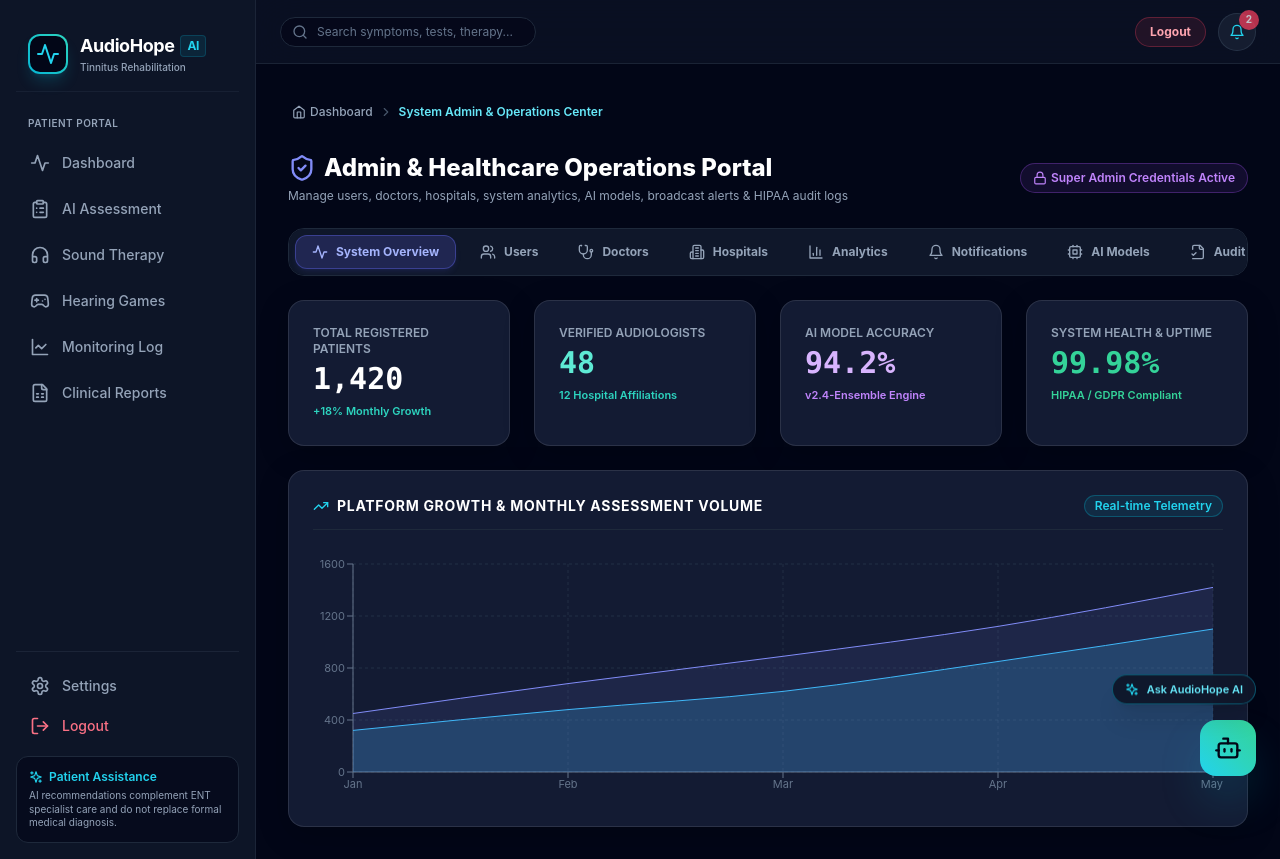
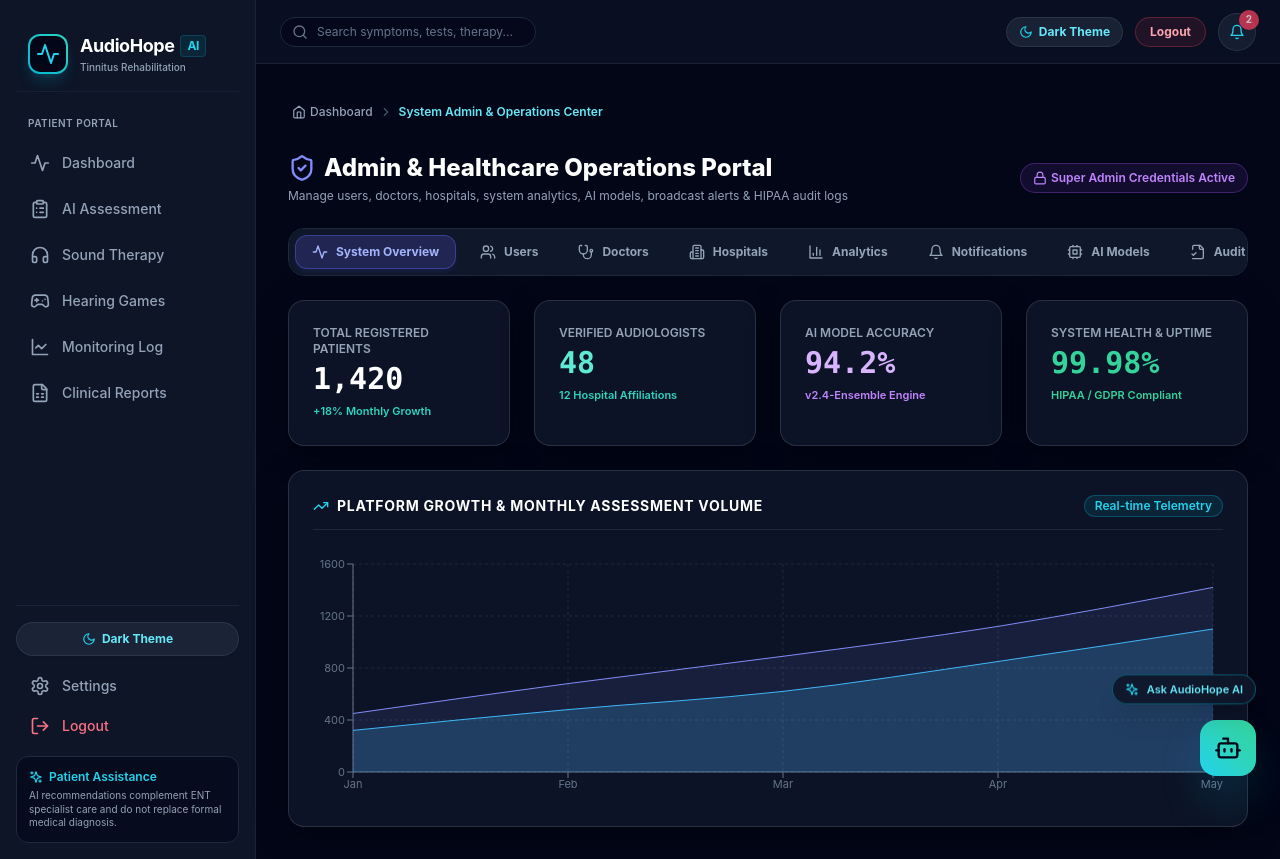
Before and after one commit to lakshanasri30-agal/Audiohope-AI, a Next.js app: page /admin in a window 1280 px wide. Built offline with nearby package versions, Linux system fonts and the light colour scheme; sample sign-in values are in the browser's storage.

Commit message:
Add dynamic Dark & Light Theme Switcher with theme state persistence

```diff
--- a/app/globals.css
+++ b/app/globals.css
@@ -5,76 +5,67 @@
 @layer base {
   :root {
     --bg-primary: #0b132b;
-    --bg-card: rgba(28, 37, 65, 0.7);
-    --bg-card-border: rgba(255, 255, 255, 0.1);
+    --bg-card: rgba(15, 23, 42, 0.85);
+    --bg-card-border: rgba(255, 255, 255, 0.12);
     --text-primary: #f8fafc;
     --text-secondary: #94a3b8;
-    --accent-cyan: #11b5e4;
-    --accent-teal: #06d6a0;
+  }
+
+  .dark {
+    --bg-primary: #0b132b;
+    --bg-card: rgba(15, 23, 42, 0.85);
+    --bg-card-border: rgba(255, 255, 255, 0.12);
+    --text-primary: #f8fafc;
+    --text-secondary: #94a3b8;
   }
 
   .light {
-    --bg-primary: #f0f4f8;
-    --bg-card: rgba(255, 255, 255, 0.85);
-    --bg-card-border: rgba(0, 0, 0, 0.08);
+    --bg-primary: #f4f7fb;
+    --bg-card: #ffffff;
+    --bg-card-border: #e2e8f0;
     --text-primary: #0f172a;
-    --text-secondary: #64748b;
-    --accent-cyan: #0284c7;
-    --accent-teal: #0d9488;
+    --text-secondary: #475569;
   }
 
   body {
     background-color: var(--bg-primary);
     color: var(--text-primary);
-    font-family: 'Inter', system-ui, sans-serif;
+    font-family: 'Inter', system-ui, -apple-system, sans-serif;
     min-height: 100vh;
     overflow-x: hidden;
-    transition: background-color 0.3s ease, color 0.3s ease;
+    transition: background-color 0.25s ease, color 0.25s ease;
   }
 }
 
-/* Glassmorphism utilities */
-.glass-panel {
-  background: var(--bg-card);
+/* Dark Mode Glassmorphism Panel */
+.dark .glass-panel {
+  background: rgba(15, 23, 42, 0.85);
   backdrop-filter: blur(16px);
   -webkit-backdrop-filter: blur(16px);
-  border: 1px solid var(--bg-card-border);
-  box-shadow: 0 8px 32px 0 rgba(0, 0, 0, 0.2);
+  border: 1px solid rgba(255, 255, 255, 0.12);
+  box-shadow: 0 8px 32px 0 rgba(0, 0, 0, 0.37);
+  color: #f8fafc;
 }
 
-.glass-panel-hover {
-  transition: all 0.3s cubic-bezier(0.4, 0, 0.2, 1);
-}
-.glass-panel-hover:hover {
+.dark .glass-panel-hover:hover {
   transform: translateY(-2px);
   box-shadow: 0 12px 40px 0 rgba(17, 181, 228, 0.25);
   border-color: rgba(17, 181, 228, 0.4);
 }
 
-/* Gradient texts & buttons */
-.gradient-text-cyan {
-  background: linear-gradient(135deg, #38bdf8 0%, #06d6a0 100%);
-  -webkit-background-clip: text;
-  -webkit-text-fill-color: transparent;
+/* Light Mode Enterprise Clinical Card */
+.light .glass-panel {
+  background: #ffffff;
+  border: 1px solid #e2e8f0;
+  box-shadow: 0 1px 3px 0 rgba(0, 0, 0, 0.05), 0 1px 2px 0 rgba(0, 0, 0, 0.03);
+  border-radius: 1rem;
+  color: #0f172a;
 }
 
-.gradient-btn {
-  background: linear-gradient(135deg, #0284c7 0%, #11b5e4 50%, #06d6a0 100%);
-  transition: all 0.3s ease;
-}
-.gradient-btn:hover {
-  opacity: 0.95;
-  box-shadow: 0 0 25px rgba(17, 181, 228, 0.5);
-}
-
-/* Pulse animation for active sound therapy waves */
-@keyframes pulse-wave {
-  0%, 100% { transform: scale(1); opacity: 0.8; }
-  50% { transform: scale(1.05); opacity: 1; }
-}
-
-.animate-pulse-wave {
-  animation: pulse-wave 3s infinite ease-in-out;
+.light .glass-panel-hover:hover {
+  transform: translateY(-2px);
+  box-shadow: 0 10px 25px -5px rgba(37, 99, 235, 0.12), 0 8px 10px -6px rgba(37, 99, 235, 0.08);
+  border-color: #cbd5e1;
 }
 
 /* Custom Scrollbar */
@@ -83,15 +74,20 @@
   height: 6px;
 }
 
-::-webkit-scrollbar-track {
+.dark ::-webkit-scrollbar-track {
   background: rgba(15, 23, 42, 0.6);
 }
 
-::-webkit-scrollbar-thumb {
+.dark ::-webkit-scrollbar-thumb {
   background: rgba(56, 189, 248, 0.4);
   border-radius: 4px;
 }
 
-::-webkit-scrollbar-thumb:hover {
-  background: rgba(56, 189, 248, 0.7);
+.light ::-webkit-scrollbar-track {
+  background: #f1f5f9;
 }
+
+.light ::-webkit-scrollbar-thumb {
+  background: #94a3b8;
+  border-radius: 4px;
+}
--- a/app/layout.tsx
+++ b/app/layout.tsx
@@ -1,11 +1,12 @@
 import type { Metadata } from 'next';
 import './globals.css';
 import { AuthGuard } from '@/components/layout/AuthGuard';
+import { ThemeProvider } from '@/components/layout/ThemeProvider';
 import { AIChatbotModal } from '@/components/chat/AIChatbotModal';
 
 export const metadata: Metadata = {
   title: 'AudioHope AI - AI Tinnitus Assessment & Rehabilitation Platform',
-  description: 'Production-ready AI healthcare platform for tinnitus assessment, adaptive sound therapy, gamified rehabilitation, and audiologist clinical support.',
+  description: 'Production-ready AI healthcare platform for tinnitus assessment, adaptive sound therapy, gamified rehabilitation, and patient monitoring.',
 };
 
 export default function RootLayout({
@@ -15,11 +16,13 @@ export default function RootLayout({
 }) {
   return (
     <html lang="en" className="dark">
-      <body className="antialiased bg-[#0b132b] text-slate-100 selection:bg-cyan-500 selection:text-white">
-        <AuthGuard>
-          {children}
-          <AIChatbotModal />
-        </AuthGuard>
+      <body className="antialiased font-sans selection:bg-cyan-500 selection:text-white transition-colors duration-200">
+        <ThemeProvider>
+          <AuthGuard>
+            {children}
+            <AIChatbotModal />
+          </AuthGuard>
+        </ThemeProvider>
       </body>
     </html>
   );
--- a/components/layout/Navbar.tsx
+++ b/components/layout/Navbar.tsx
@@ -3,6 +3,7 @@
 import React, { useState } from 'react';
 import { RoleSwitcher } from './RoleSwitcher';
 import { useAppStore } from '@/lib/store';
+import { ThemeToggle } from '@/components/ui/ThemeToggle';
 import { Bell, Search, AlertCircle, CheckCircle2, ShieldAlert } from 'lucide-react';
 
 export const Navbar: React.FC = () => {
@@ -25,8 +26,9 @@ export const Navbar: React.FC = () => {
         </div>
       </div>
 
-      {/* Right Controls: Notifications & Log Out */}
+      {/* Right Controls: Theme Toggle, Notifications & Log Out */}
       <div className="flex items-center gap-3">
+        <ThemeToggle />
 
         {/* Logout Button */}
         <button
--- a/components/layout/Sidebar.tsx
+++ b/components/layout/Sidebar.tsx
@@ -3,6 +3,7 @@
 import React from 'react';
 import Link from 'next/link';
 import { usePathname } from 'next/navigation';
+import { ThemeToggle } from '@/components/ui/ThemeToggle';
 import {
   Activity,
   ClipboardList,
@@ -74,6 +75,7 @@ export const Sidebar: React.FC = () => {
 
       {/* Footer Settings & AI Badge */}
       <div className="space-y-3 pt-4 border-t border-slate-800/80">
+        <ThemeToggle className="w-full justify-center py-2" />
         <div className="flex flex-col gap-1">
           <Link
             href="/settings"
--- /dev/null
+++ b/components/layout/ThemeProvider.tsx
@@ -0,0 +1,27 @@
+'use client';
+
+import React, { useEffect } from 'react';
+import { useAppStore } from '@/lib/store';
+
+export const ThemeProvider: React.FC<{ children: React.ReactNode }> = ({ children }) => {
+  const { isDarkMode } = useAppStore();
+
+  useEffect(() => {
+    const root = document.documentElement;
+    if (isDarkMode) {
+      root.classList.add('dark');
+      root.classList.remove('light');
+      try {
+        localStorage.setItem('theme', 'dark');
+      } catch {}
+    } else {
+      root.classList.add('light');
+      root.classList.remove('dark');
+      try {
+        localStorage.setItem('theme', 'light');
+      } catch {}
+    }
+  }, [isDarkMode]);
+
+  return <>{children}</>;
+};
--- /dev/null
+++ b/components/ui/ThemeToggle.tsx
@@ -0,0 +1,39 @@
+'use client';
+
+import React from 'react';
+import { useAppStore } from '@/lib/store';
+import { Sun, Moon } from 'lucide-react';
+
+interface ThemeToggleProps {
+  className?: string;
+  showLabel?: boolean;
+}
+
+export const ThemeToggle: React.FC<ThemeToggleProps> = ({ className = '', showLabel = true }) => {
+  const { isDarkMode, toggleDarkMode } = useAppStore();
+
+  return (
+    <button
+      onClick={toggleDarkMode}
+      className={`px-3 py-1.5 rounded-full font-bold text-xs transition-all flex items-center gap-1.5 ${
+        isDarkMode
+          ? 'bg-slate-800/80 hover:bg-slate-800 text-cyan-300 border border-slate-700/60 shadow-sm'
+          : 'bg-slate-100 hover:bg-slate-200 text-slate-700 border border-slate-200 shadow-sm'
+      } ${className}`}
+      title={isDarkMode ? 'Switch to Light Theme' : 'Switch to Dark Theme'}
+      aria-label={isDarkMode ? 'Switch to Light Theme' : 'Switch to Dark Theme'}
+    >
+      {isDarkMode ? (
+        <>
+          <Moon className="w-3.5 h-3.5 text-cyan-400" />
+          {showLabel && <span>Dark Theme</span>}
+        </>
+      ) : (
+        <>
+          <Sun className="w-3.5 h-3.5 text-amber-500" />
+          {showLabel && <span>Light Theme</span>}
+        </>
+      )}
+    </button>
+  );
+};
```
Also changed, not shown: 1 other file (tests, documents, lock files or other folders).
